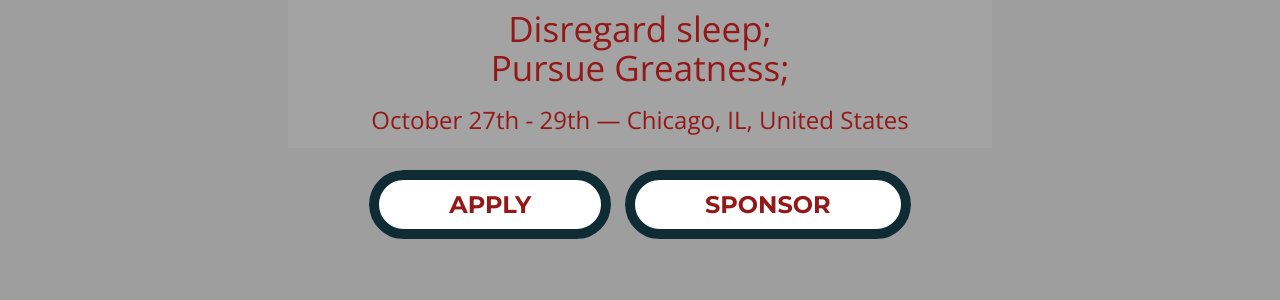
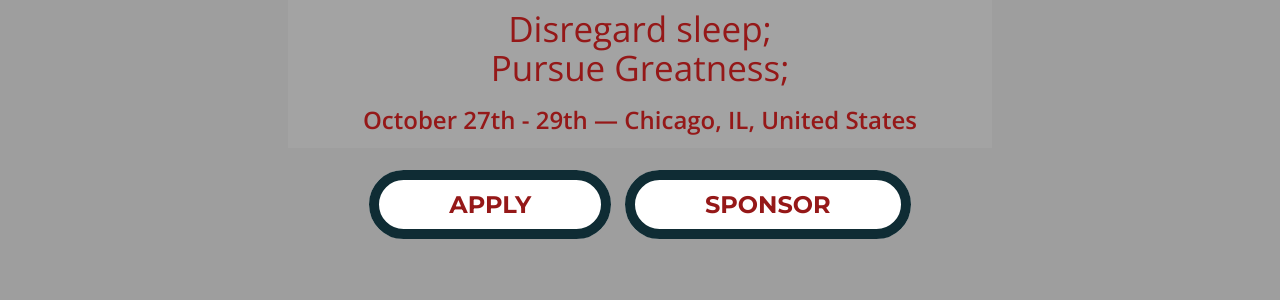
Before and after one commit to aoganezo/demonhacksTemp, a Jekyll site: the page built from index.html, in a window 1280 px wide. Shown: the part 376-676 px from the top of the page. Built offline with Jekyll 4.4.1, drawn with Linux system fonts in a browser that asks for light colours; nearby versions of some CDN libraries.

Commit message:
fixing top text styling

```diff
--- a/css/original.css
+++ b/css/original.css
@@ -107,7 +107,7 @@ section {
 
 .hero .wrapper h3 {
   font-size: 24px;
-  font-weight: 400;
+  font-weight: 600;
   padding-bottom: 15px;
 }
 
@@ -312,7 +312,7 @@ section {
 .footer h3 {
   font-family: 'Montserrat';
   font-size: 16px;
-  font-weight: 600;
+  font-weight: 400;
   line-height: 26px;
   margin: 0;
 }
```
